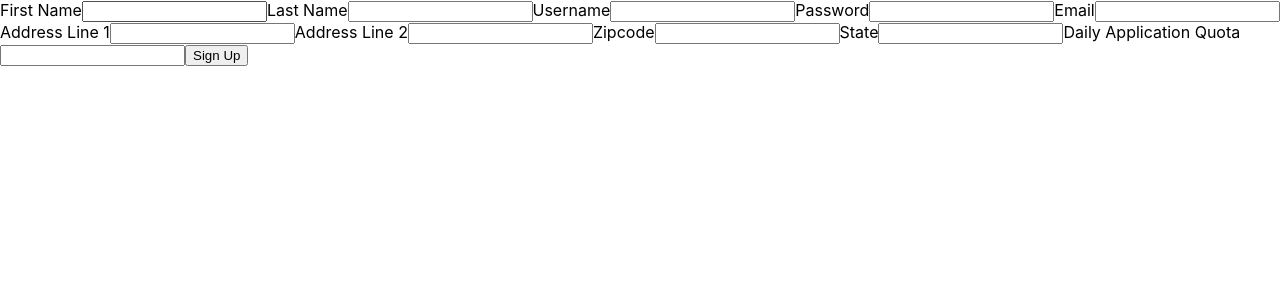
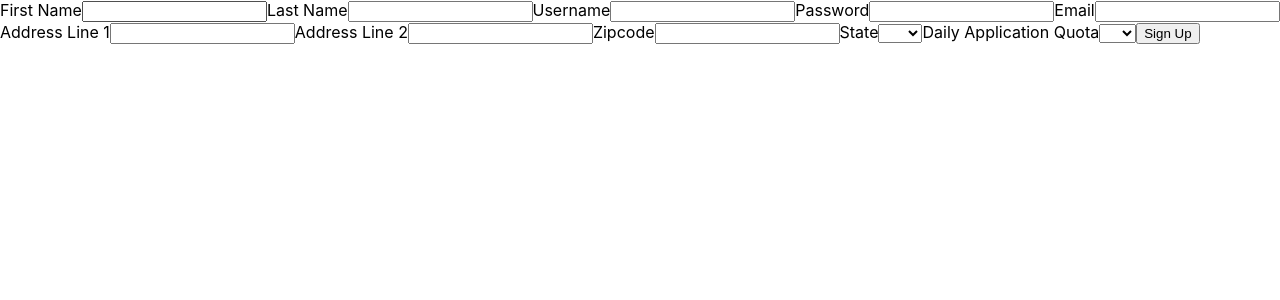
Before and after one commit to wesleyhedrick/JobFolder, a React (Create React App) app in the folder capstone-fe/: page /credentials in a window 1280 px wide. Both pictures are taken after typing "name@example.com", "Sample" into the empty fields and a click on the button "Create New Account". Shown: the top 300 px of the page. Built offline with nearby package versions, Linux system fonts and the light colour scheme.

Commit message:
add drop down list for states and quota

```diff
--- a/capstone-fe/package.json
+++ b/capstone-fe/package.json
@@ -6,6 +6,7 @@
     "@testing-library/jest-dom": "^5.11.4",
     "@testing-library/react": "^11.1.0",
     "@testing-library/user-event": "^12.1.10",
+    "axios": "^0.21.1",
     "react": "^17.0.1",
     "react-dom": "^17.0.1",
     "react-router-dom": "^5.2.0",
--- /dev/null
+++ b/capstone-fe/src/States.json
@@ -0,0 +1,61 @@
+{
+    "AL": "Alabama",
+    "AK": "Alaska",
+    "AS": "American Samoa",
+    "AZ": "Arizona",
+    "AR": "Arkansas",
+    "CA": "California",
+    "CO": "Colorado",
+    "CT": "Connecticut",
+    "DE": "Delaware",
+    "DC": "District Of Columbia",
+    "FM": "Federated States Of Micronesia",
+    "FL": "Florida",
+    "GA": "Georgia",
+    "GU": "Guam",
+    "HI": "Hawaii",
+    "ID": "Idaho",
+    "IL": "Illinois",
+    "IN": "Indiana",
+    "IA": "Iowa",
+    "KS": "Kansas",
+    "KY": "Kentucky",
+    "LA": "Louisiana",
+    "ME": "Maine",
+    "MH": "Marshall Islands",
+    "MD": "Maryland",
+    "MA": "Massachusetts",
+    "MI": "Michigan",
+    "MN": "Minnesota",
+    "MS": "Mississippi",
+    "MO": "Missouri",
+    "MT": "Montana",
+    "NE": "Nebraska",
+    "NV": "Nevada",
+    "NH": "New Hampshire",
+    "NJ": "New Jersey",
+    "NM": "New Mexico",
+    "NY": "New York",
+    "NC": "North Carolina",
+    "ND": "North Dakota",
+    "MP": "Northern Mariana Islands",
+    "OH": "Ohio",
+    "OK": "Oklahoma",
+    "OR": "Oregon",
+    "PW": "Palau",
+    "PA": "Pennsylvania",
+    "PR": "Puerto Rico",
+    "RI": "Rhode Island",
+    "SC": "South Carolina",
+    "SD": "South Dakota",
+    "TN": "Tennessee",
+    "TX": "Texas",
+    "UT": "Utah",
+    "VT": "Vermont",
+    "VI": "Virgin Islands",
+    "VA": "Virginia",
+    "WA": "Washington",
+    "WV": "West Virginia",
+    "WI": "Wisconsin",
+    "WY": "Wyoming"
+}
--- a/capstone-fe/src/components/SignUp.jsx
+++ b/capstone-fe/src/components/SignUp.jsx
@@ -1,3 +1,5 @@
+
+import States from '../States.json'
 import {
     Link
 } from 'react-router-dom';
@@ -25,6 +27,8 @@ function SignUp({setWhichCredPage}) {
         }
         setWhichCredPage('sign-in')
     }
+
+
 
     return (
         <>
@@ -54,10 +58,36 @@ function SignUp({setWhichCredPage}) {
                 <input type="text" name="zip" id="zip"/>
 
                 <label htmlFor="state">State</label>
-                <input type="text" name="state" id="state"/>
+                <select id="state" name="state">
+                <option value="--"></option>
 
+                {
+                    Object.entries(States).map(([abbr, name] ) => (
+                    <option value={name}>{abbr}</option>
+                    ))
+                }
+
+               </select>
                 <label htmlFor="daily_app_goal">Daily Application Quota</label>
-                <input type="text" name="daily_app_goal" id="daily_app_goal"/>
+                <select id="number" name="quota">
+                <option value="--"></option>
+                <option value="1">1</option>
+                <option value="2">2</option>
+                <option value="3">3</option>
+                <option value="4">4</option>
+                <option value="5">5</option>
+                <option value="6">6</option>
+                <option value="7">7</option>
+                <option value="8">8</option>
+                <option value="9">9</option>
+                <option value="10">10</option>
+                <option value="11">11</option>
+                <option value="12">12</option>
+                <option value="13">13</option>
+                <option value="14">14</option>
+                <option value="15">15</option>
+                </select>
+
                 <input type="submit" value="Sign Up"/>
 
             </form>
```
Also changed, not shown: 1 other file (tests, documents, lock files or other folders).
